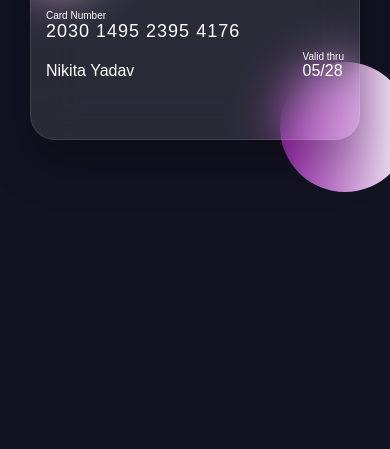
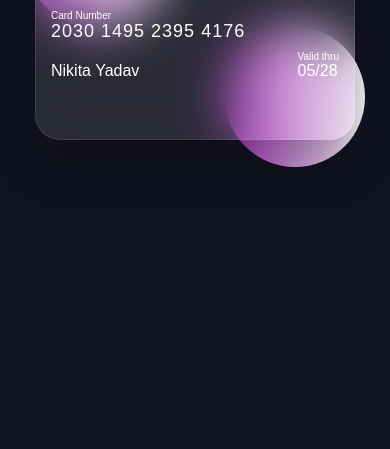
Before and after one commit to 29nikki/Flipping-Card, a plain HTML site: page index.html in a window 390 px wide. Shown: the part 395-844 px from the top of the page. Drawn offline with Linux system fonts and the light colour scheme.

Commit message:
message(chnge in media)

```diff
--- a/style.css
+++ b/style.css
@@ -158,14 +158,16 @@ h5.name{
 
 @media (max-width: 480px){
     .container{
-        width: 330px;
+        width: 320px;
     }
     section::before{
-        height: 130px;
-        width: 130px;
+        height: 140px;
+        width: 140px;
+        transform: translate(-100px,-70px);
     }
     section::after{
-        height: 130px;
-        width: 130px;
+        height: 140px;
+        width: 140px;
+        transform: translate(100px,70px);
     }
 }
```
